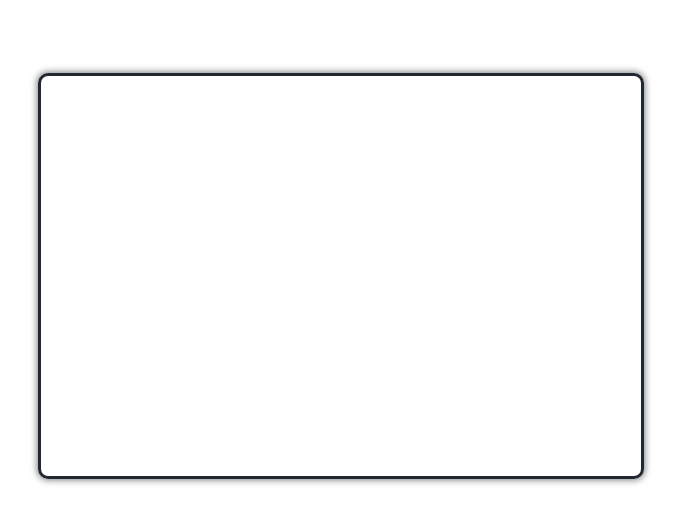
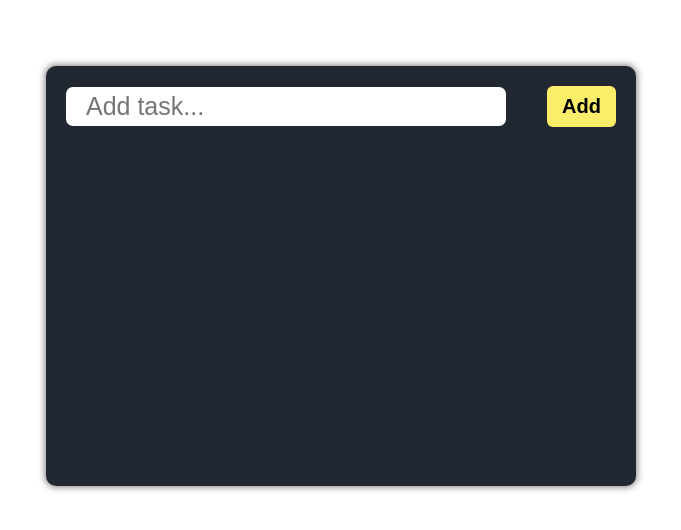
Before and after one commit to VaheGasparyan/todo-list, a React (Create React App) app: page / in a window 1280 px wide. Shown: the part 124-654 px from the top of the page, without its empty margins (299-980 px from the left). Built offline with nearby package versions, Linux system fonts and the light colour scheme.

Commit message:
create from in todo list

```diff
--- /dev/null
+++ b/src/components/todo_form/index.tsx
@@ -0,0 +1,16 @@
+import './todo_form.css';
+
+const TodoForm = () => {
+    return (
+        <form>
+            <div className="input">
+                <input type="text" placeholder='Add task...'/>
+            </div>
+            <div className="btn">
+                <button>Add</button>
+            </div>
+        </form>
+    );
+};
+
+export default TodoForm;
--- /dev/null
+++ b/src/components/todo_form/todo_form.css
@@ -0,0 +1,25 @@
+form {
+    display: flex;
+    align-items: center;
+    justify-content: space-between;
+}
+
+form .input input {
+    font-size: 25px;
+    padding: 5px 0px 5px 20px;
+    border: 0px;
+    border-radius: 7px;
+    width: 420px;
+    outline: none;
+}
+
+form .btn button {
+    font-size: 20px;
+    padding: 9px 15px 9px 15px;
+    border: 0px;
+    border-radius: 6px;
+    cursor: pointer;
+    background: #F9ED69;
+    color: #000;
+    font-weight: bold;
+}
--- a/src/todo/index.tsx
+++ b/src/todo/index.tsx
@@ -1,9 +1,11 @@
+import TodoForm from "components/todo_form";
+
 import './todo.css';
 
 const Todo = () => {
     return (
         <div className='todo'>
-
+            <TodoForm />
         </div>
     );
 };
--- a/src/todo/todo.css
+++ b/src/todo/todo.css
@@ -1,7 +1,8 @@
 .todo {
-    width: 600px;
-    height: 400px;
-    border: 3px solid #222831;
+    width: 550px;
+    height: 380px;
     border-radius: 10px;
     box-shadow: 0px 0px 7px 1px gray;
+    background: #222831;
+    padding: 20px;
 }
```
